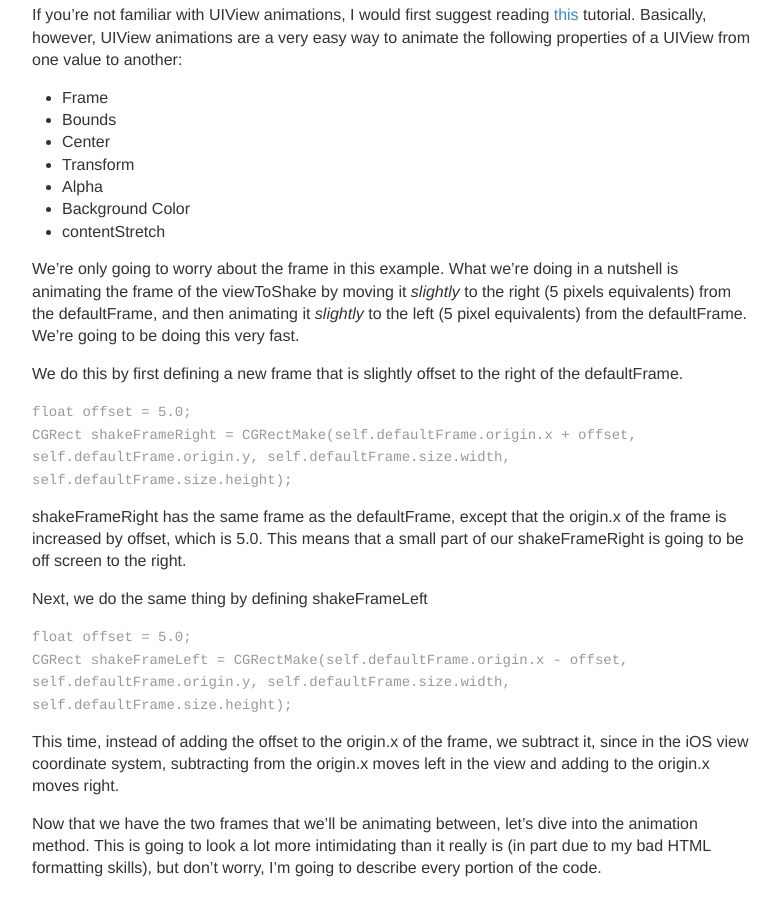
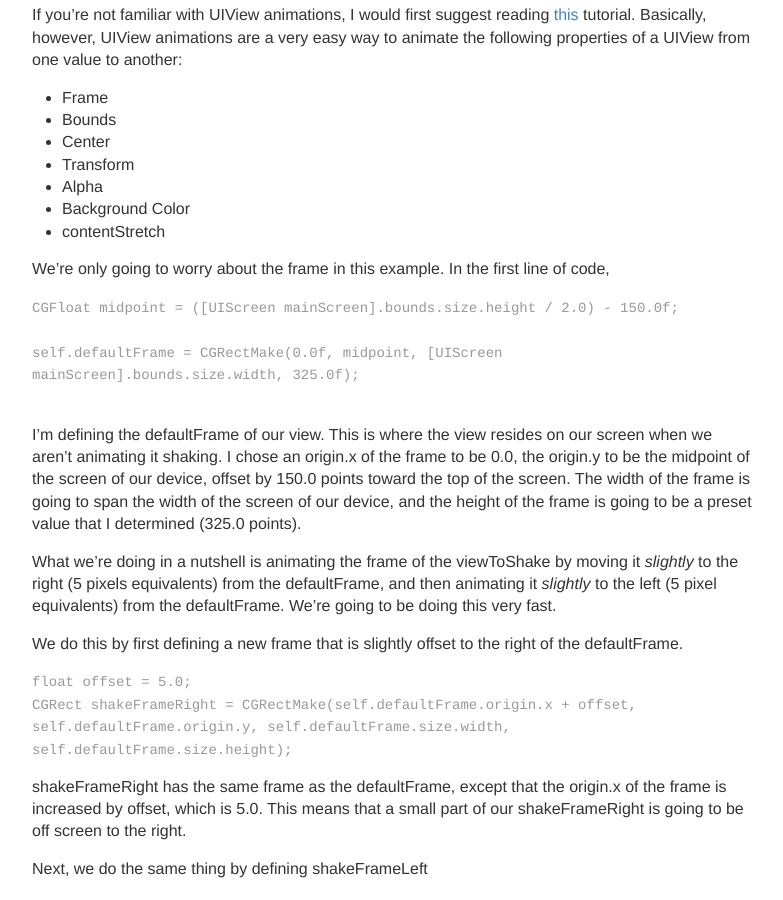
Before and after one commit to trentyou/trentyou.github.io, a Jekyll site: the page built from _posts/2014-12-7-Shaking a UIView.md, in a window 1280 px wide and 900 px high, scrolled down 3230 px. Shown: the whole window, without its empty margins (248-1031 px from the left). Built offline with Jekyll 4.4.1, drawn with Linux system fonts in a browser that asks for light colours.

Commit message:
Updated 2014-12-7-Shaking a UIView.md

```diff
--- a/_posts/2014-12-7-Shaking a UIView.md
+++ b/_posts/2014-12-7-Shaking a UIView.md
@@ -115,7 +115,21 @@
 - Background Color
 - contentStretch
 
-We're only going to worry about the frame in this example. What we're doing in a nutshell is animating the frame of the viewToShake by moving it _slightly_ to the right (5 pixels equivalents) from the defaultFrame, and then animating it _slightly_ to the left (5 pixel equivalents) from the defaultFrame. We're going to be doing this very fast.
+
+We're only going to worry about the frame in this example. In the first line of code,
+
+<div style = "width:700px">
+<code>
+CGFloat midpoint = ([UIScreen mainScreen].bounds.size.height / 2.0) - 150.0f; <br>
+<br>
+       self.defaultFrame = CGRectMake(0.0f, midpoint, [UIScreen mainScreen].bounds.size.width, 325.0f); <br>
+       <br>
+</code>
+</div>
+
+I'm defining the defaultFrame of our view. This is where the view resides on our screen when we aren't animating it shaking. I chose an origin.x of the frame to be 0.0, the origin.y to be the midpoint of the screen of our device, offset by 150.0 points toward the top of the screen. The width of the frame is going to span the width of the screen of our device, and the height of the frame is going to be a preset value that I determined (325.0 points).
+
+What we're doing in a nutshell is animating the frame of the viewToShake by moving it _slightly_ to the right (5 pixels equivalents) from the defaultFrame, and then animating it _slightly_ to the left (5 pixel equivalents) from the defaultFrame. We're going to be doing this very fast.
 
 We do this by first defining a new frame that is slightly offset to the right of the defaultFrame.
 
@@ -140,7 +154,7 @@
 </div>
 
 This time, instead of adding the offset to the origin.x of the frame, we subtract it, since in the iOS view coordinate system, subtracting from the origin.x moves left in the view and adding to the origin.x moves right.
-
+<br>
 Now that we have the two frames that we'll be animating between, let's dive into the animation method. This is going to look a lot more intimidating than it really is (in part due to my bad HTML formatting skills), but don't worry, I'm going to describe every portion of the code.
 
 <div style = "width:700px">
```
